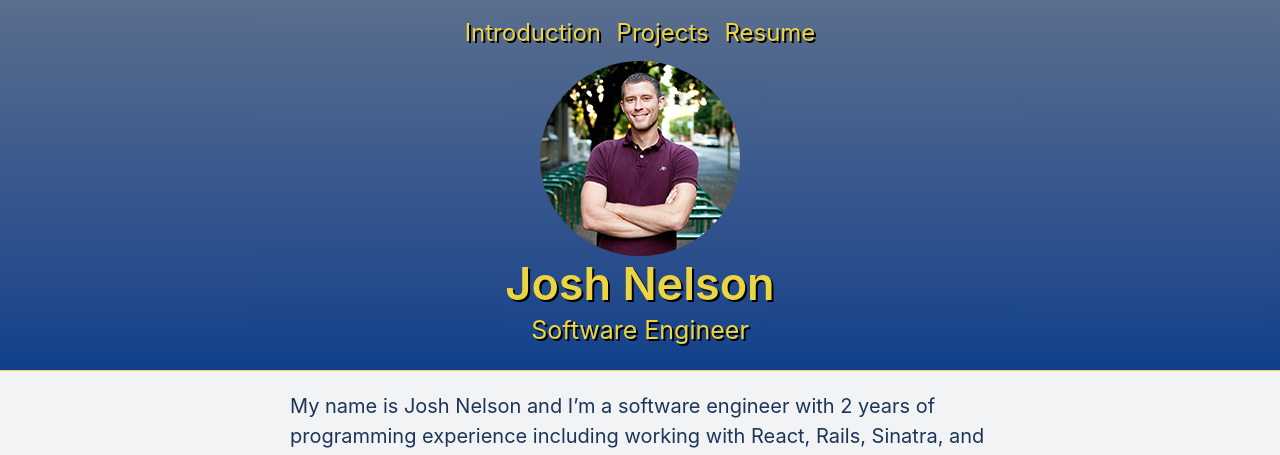
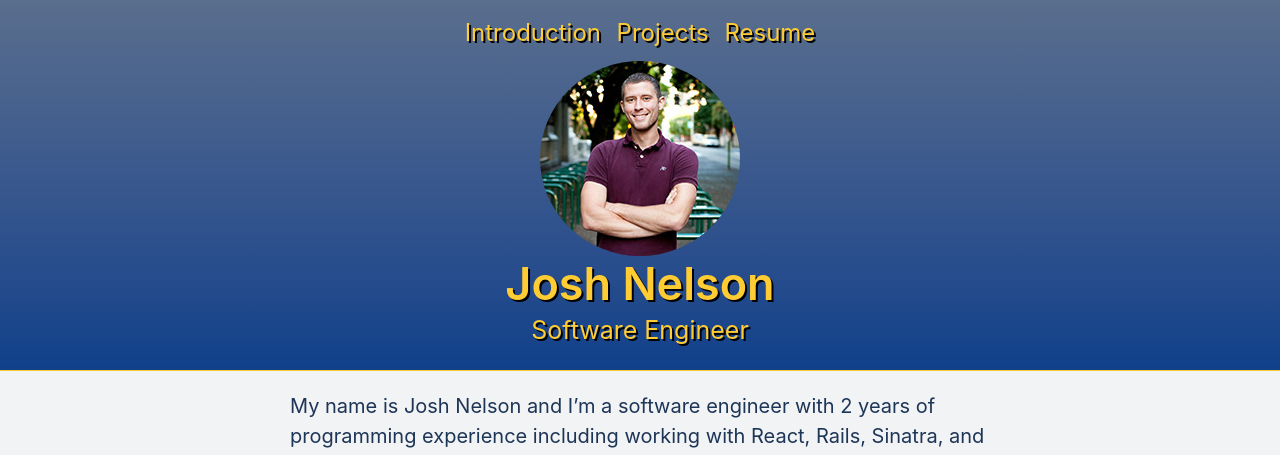
Before and after one commit to JoshCNelson/JoshCNelson.github.io, a Jekyll site: the page built from index.md, in a window 1280 px wide. Shown: the top 455 px of the page. Built offline with Jekyll 4.4.1, drawn with Linux system fonts in a browser that asks for light colours; nearby versions of some CDN libraries.

Commit message:
updated gold color

```diff
--- a/_sass/_variables.scss
+++ b/_sass/_variables.scss
@@ -15,7 +15,8 @@ $cyan: #75b5aa;
 $brown: #8f5536;
 
 
-$gold: #ECD540;
+//$gold: #ECD540; old
+$gold: #FFCC33;
 //#F7F21A;
 
 $white: #ffffff;
```
Also changed, not shown: 2 other files.
